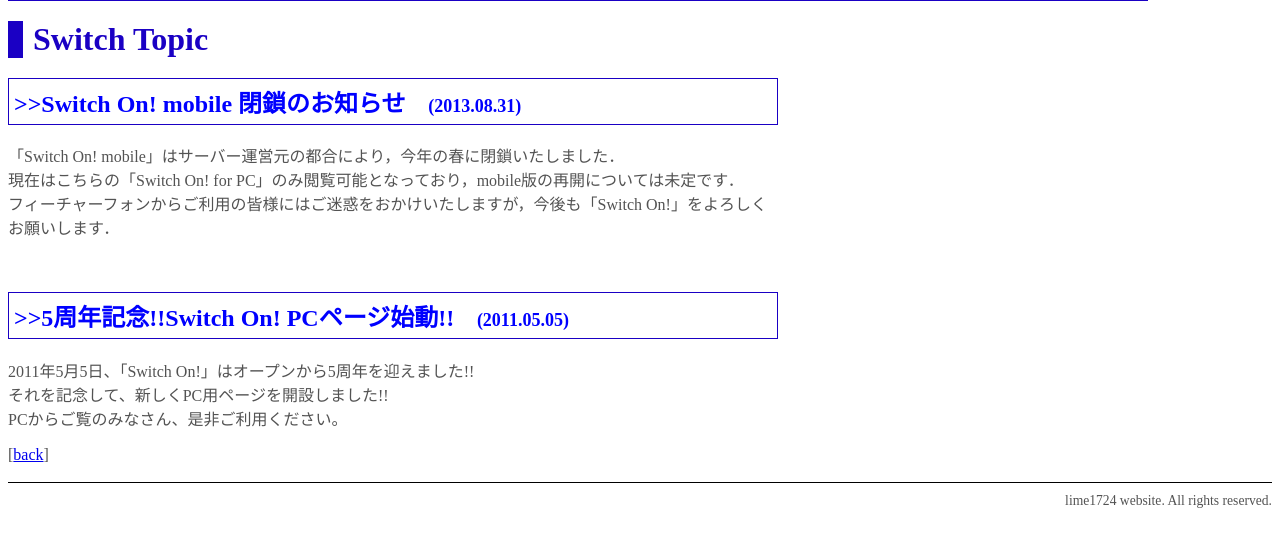
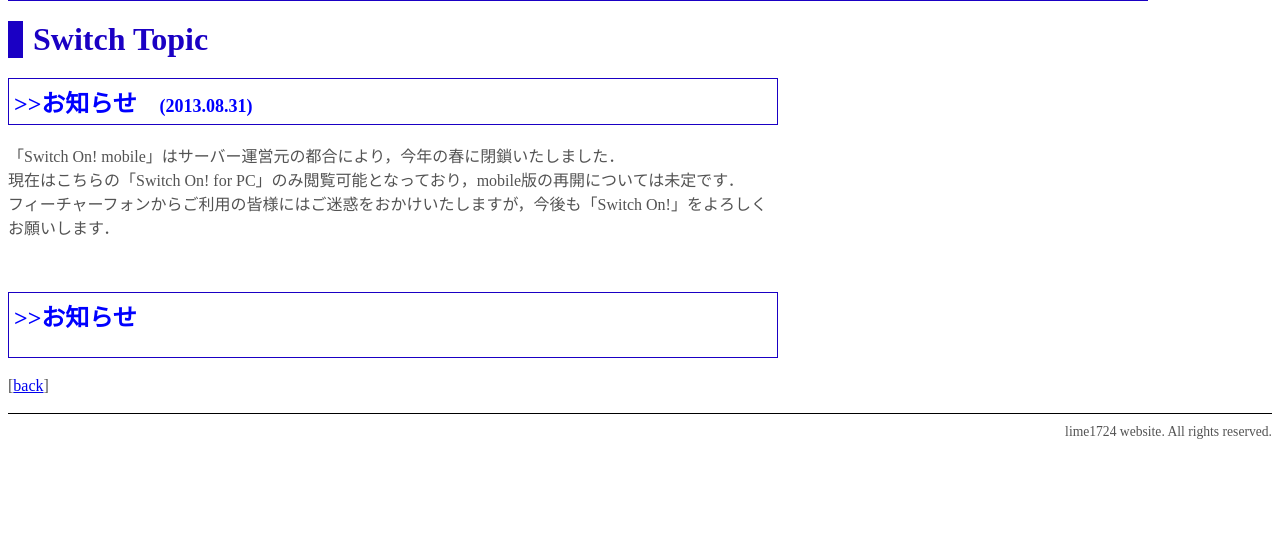
Before and after one commit to lime1327/lime1327.github.io, a plain HTML site: page banner.html in a window 1280 px wide. Shown: the part 343-876 px from the top of the page. After the commit the page ends 807 px from the top, so only its background shows below. Drawn offline with Linux system fonts and the light colour scheme.

Commit message:
Update banner.html

```diff
--- a/banner.html
+++ b/banner.html
@@ -22,7 +22,7 @@
 <!--メイン ここから-->
 <h2><font size="6" color="#1A00C4">Switch Topic</font></h2>
 
-<h3><font size="5" color="blue">>>Switch On! mobile 閉鎖のお知らせ</font>
+<h3><font size="5" color="blue">>>お知らせ</font>
  <font size="4" color="blue">&nbsp;&nbsp;&nbsp;&nbsp;(2013.08.31)</font></h3>
 <p>「Switch On! mobile」はサーバー運営元の都合により，今年の春に閉鎖いたしました．<br />
 現在はこちらの「Switch On! for PC」のみ閲覧可能となっており，mobile版の再開については未定です．<br />
@@ -30,11 +30,11 @@
 
 <br />
 
-<h3><font size="5" color="blue">>>5周年記念!!Switch On! PCページ始動!!</font>
- <font size="4" color="blue">&nbsp;&nbsp;&nbsp;&nbsp;(2011.05.05)</font></h3>
+<h3><font size="5" color="blue">>>お知らせ</font>
+<!-- <font size="4" color="blue">&nbsp;&nbsp;&nbsp;&nbsp;(2011.05.05)</font></h3>
 <p>2011年5月5日、「Switch On!」はオープンから5周年を迎えました!!<br />
 それを記念して、新しくPC用ページを開設しました!!<br />
-PCからご覧のみなさん、是非ご利用ください。<br /></p>
+PCからご覧のみなさん、是非ご利用ください。--><br /></p>
 
 <!--メイン ここまで-->
 </div>
```
